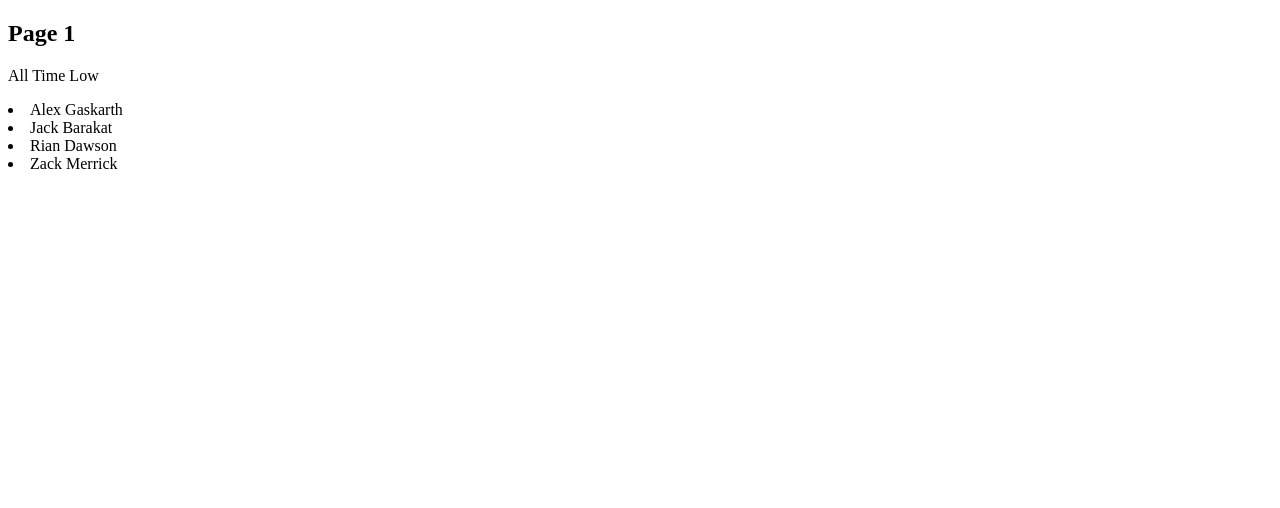
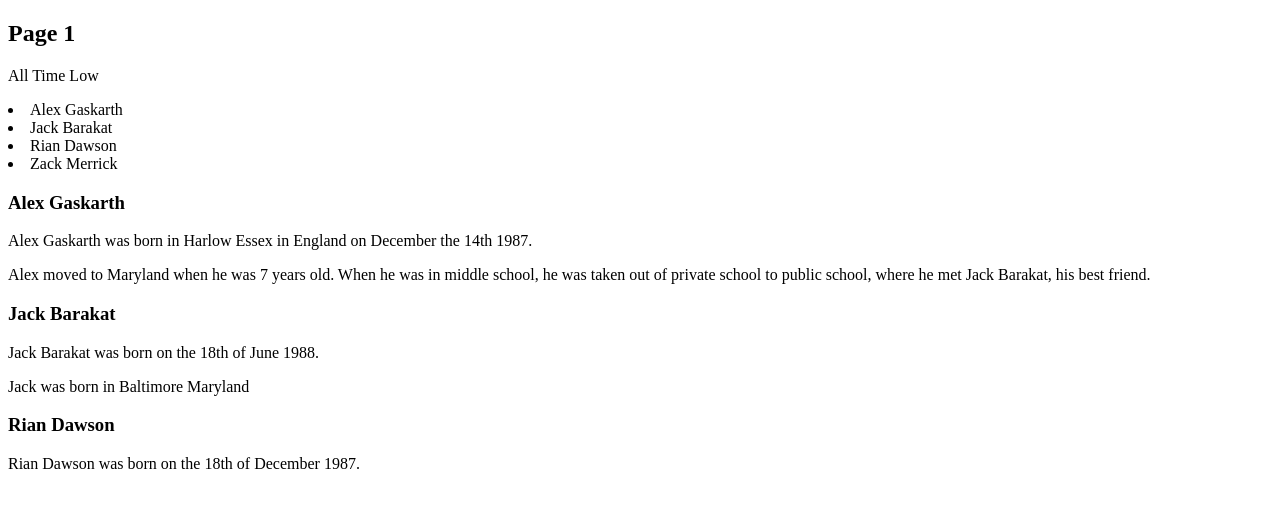
Before and after one commit to ksmith289/AllTimeLow, a plain HTML site: page index.html in a window 1280 px wide. Drawn offline with Linux system fonts and the light colour scheme.

Commit message:
added more information

```diff
--- a/index.html
+++ b/index.html
@@ -14,6 +14,19 @@
         <li>Jack Barakat</li>
         <li>Rian Dawson</li>
         <li>Zack Merrick</li>
+
+        <h3>Alex Gaskarth</h3>
+        <p>Alex Gaskarth was born in Harlow Essex in England on December the 14th 1987.</p>
+        <p>Alex moved to Maryland when he was 7 years old. When he was in middle school, he was taken out of private school to public school, where he met Jack Barakat, his best friend.
+</p>
+        <h3> Jack Barakat</h3>
+        <p>Jack Barakat was born on the 18th of June 1988. </p>
+        <p>Jack was born in Baltimore Maryland</p>
+
+        <h3>Rian Dawson</h3>
+        <p>Rian Dawson was born on the 18th of December 1987.</p>
+        <p></p>
+
     </body>
 
 
```
